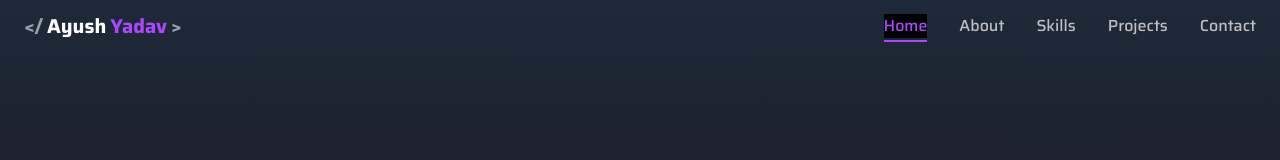
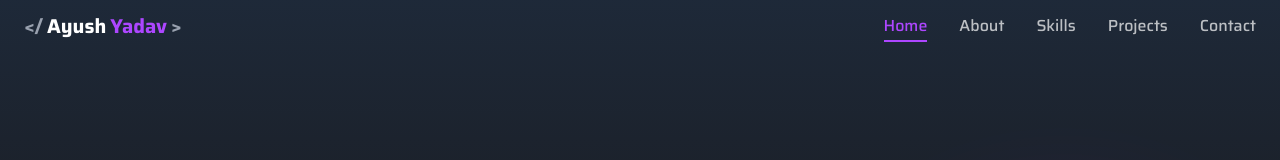
Before and after one commit to 06ayushyadav/Web-Dev-Portfolio, a Next.js app: page / in a window 1280 px wide. Shown: the top 160 px of the page. Built offline with nearby package versions, Linux system fonts and the light colour scheme.

Commit message:
navbar updated

```diff
--- a/src/components/Navbar.tsx
+++ b/src/components/Navbar.tsx
@@ -61,7 +61,7 @@ const Navbar = () => {
               href={`#${item}`}
               className={`relative capitalize transition ${
                 active === item
-                  ? "text-purple-500 bg-black"
+                  ? "text-purple-500"
                   : "text-white/70 hover:text-white"
               }`}
             >
```
